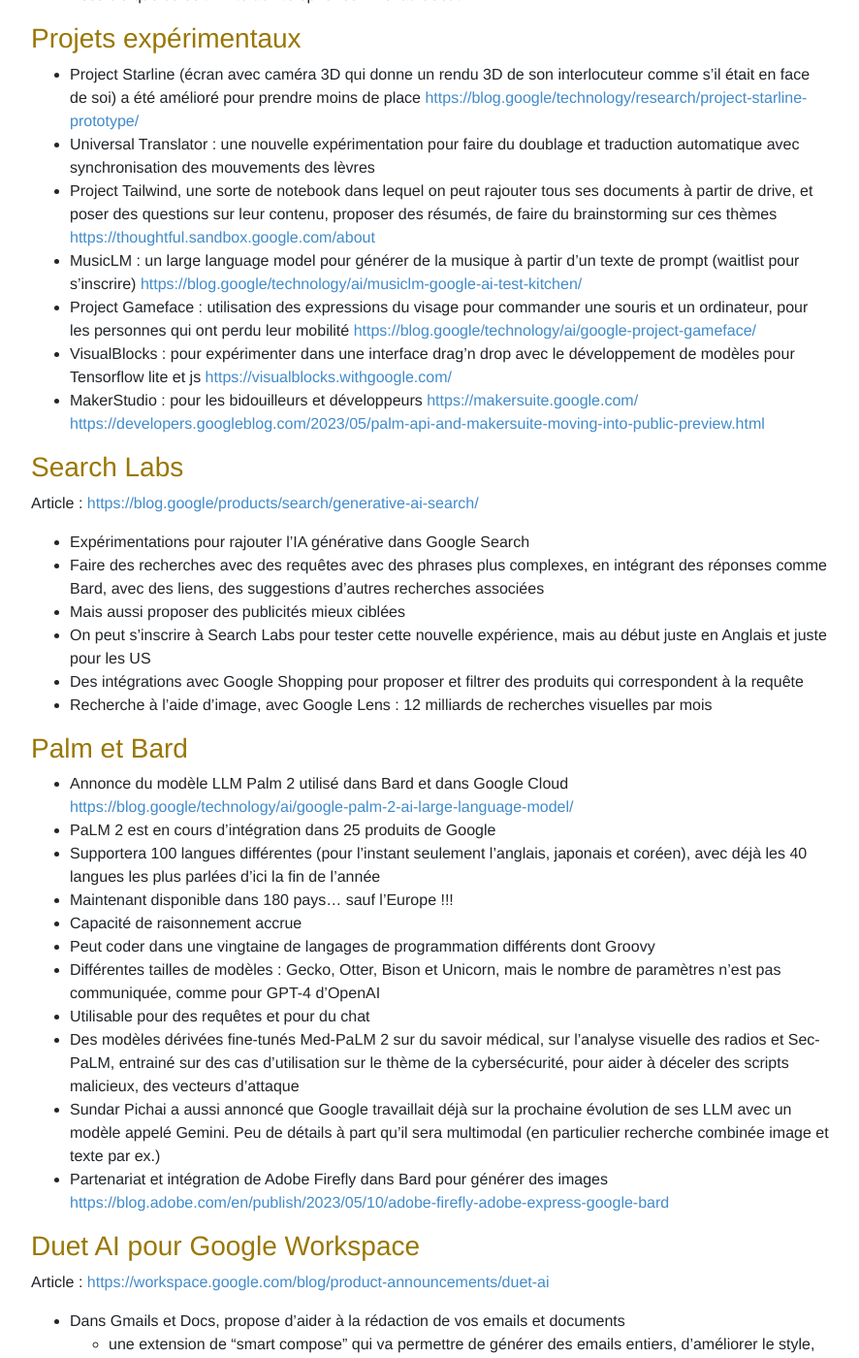
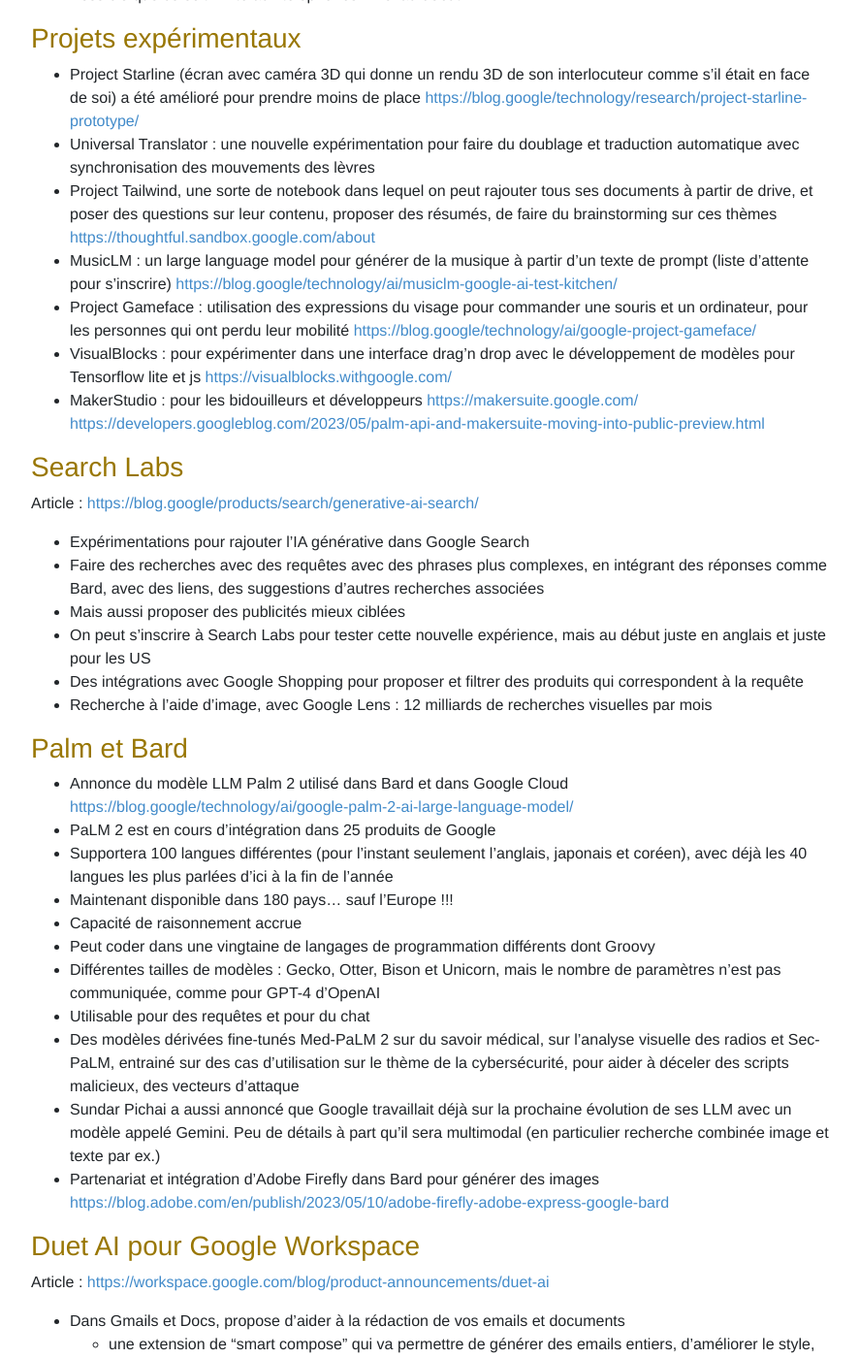
Before and after one commit to lescastcodeurs/lescastcodeurs.com, a Jekyll site: the page built from _posts/2023-05-25-lcc-296-interview-google-ia-ia-i-o-2023.md, in a window 1280 px wide and 1400 px high, scrolled down 2435 px. Shown: the whole window at 97% size, without its empty margins (53-939 px from the left). Built offline with Jekyll 4.4.1, drawn with Linux system fonts in a browser that asks for light colours; some of the changed text lies outside the part shown.

Commit message:
Correction de typos sur 2023-05-25-lcc-296-interview-google-ia-ia-i-o-2023.md

```diff
--- a/_posts/2023-05-25-lcc-296-interview-google-ia-ia-i-o-2023.md
+++ b/_posts/2023-05-25-lcc-296-interview-google-ia-ia-i-o-2023.md
@@ -57,7 +57,7 @@ Article : [https://blog.google/products/pixel/google-pixel-tablet/](https://blog
 
 * Une belle tablette de 11 pouces, avec un dock de recharge avec enceinte intégrée
 * Processeur Tensor G2, Chromecast intégré
-* C’est un peu comme le Google Nest Hub Max mais avec un écran détachable
+* C’est un peu comme le Google Nest Hub Max, mais avec un écran détachable
 * Une coque pratique avec un trépied intégré et qui n’empêche pas de recharger la tablette sur le dock
 * En mode dock, c’est comme l’écran du Google Home App, et dès qu’on la décroche, on est en mode multi-utilisateur, chacun avec son profil
 
@@ -114,7 +114,7 @@ Article Magic Editor : [https://blog.google/products/photos/google-photos-magic-
 * Project Starline (écran avec caméra 3D qui donne un rendu 3D de son interlocuteur comme s’il était en face de soi) a été amélioré pour prendre moins de place [https://blog.google/technology/research/project-starline-prototype/](https://blog.google/technology/research/project-starline-prototype/)
 * Universal Translator : une nouvelle expérimentation pour faire du doublage et traduction automatique avec synchronisation des mouvements des lèvres
 * Project Tailwind, une sorte de notebook dans lequel on peut rajouter tous ses documents à partir de drive, et poser des questions sur leur contenu, proposer des résumés, de faire du brainstorming sur ces thèmes [https://thoughtful.sandbox.google.com/about](https://thoughtful.sandbox.google.com/about)
-* MusicLM : un large language model pour générer de la musique à partir d’un texte de prompt (waitlist pour s’inscrire)  [https://blog.google/technology/ai/musiclm-google-ai-test-kitchen/](https://blog.google/technology/ai/musiclm-google-ai-test-kitchen/)
+* MusicLM : un large language model pour générer de la musique à partir d’un texte de prompt (liste d’attente pour s’inscrire)  [https://blog.google/technology/ai/musiclm-google-ai-test-kitchen/](https://blog.google/technology/ai/musiclm-google-ai-test-kitchen/)
 * Project Gameface : utilisation des expressions du visage pour commander une souris et un ordinateur, pour les personnes qui ont perdu leur mobilité [https://blog.google/technology/ai/google-project-gameface/](https://blog.google/technology/ai/google-project-gameface/)
 * VisualBlocks : pour expérimenter dans une interface drag’n drop avec le développement de modèles pour Tensorflow lite et js [https://visualblocks.withgoogle.com/](https://visualblocks.withgoogle.com/)
 * MakerStudio : pour les bidouilleurs et développeurs [https://makersuite.google.com/](https://makersuite.google.com/) \
@@ -128,7 +128,7 @@ Article : [https://blog.google/products/search/generative-ai-search/](https://bl
 * Expérimentations pour rajouter l’IA générative dans Google Search
 * Faire des recherches avec des requêtes avec des phrases plus complexes, en intégrant des réponses comme Bard, avec des liens, des suggestions d’autres recherches associées
 * Mais aussi proposer des publicités mieux ciblées
-* On peut s’inscrire à Search Labs pour tester cette nouvelle expérience, mais au début juste en Anglais et juste pour les US
+* On peut s’inscrire à Search Labs pour tester cette nouvelle expérience, mais au début juste en anglais et juste pour les US
 * Des intégrations avec Google Shopping pour proposer et filtrer des produits qui correspondent à la requête
 * Recherche à l’aide d’image, avec Google Lens : 12 milliards de recherches visuelles par mois
 
@@ -137,7 +137,7 @@ Article : [https://blog.google/products/search/generative-ai-search/](https://bl
 
 * Annonce du modèle LLM Palm 2 utilisé dans Bard et dans Google Cloud [https://blog.google/technology/ai/google-palm-2-ai-large-language-model/](https://blog.google/technology/ai/google-palm-2-ai-large-language-model/)
 * PaLM 2 est en cours d’intégration dans 25 produits de Google
-* Supportera 100 langues différentes (pour l’instant seulement l’anglais, japonais et coréen), avec déjà les 40 langues les plus parlées d’ici la fin de l’année
+* Supportera 100 langues différentes (pour l’instant seulement l’anglais, japonais et coréen), avec déjà les 40 langues les plus parlées d’ici à la fin de l’année
 * Maintenant disponible dans 180 pays… sauf l’Europe !!!
 * Capacité de raisonnement accrue
 * Peut coder dans une vingtaine de langages de programmation différents dont Groovy
@@ -145,7 +145,7 @@ Article : [https://blog.google/products/search/generative-ai-search/](https://bl
 * Utilisable pour des requêtes et pour du chat
 * Des modèles dérivées fine-tunés Med-PaLM 2 sur du savoir médical, sur l’analyse visuelle des radios et Sec-PaLM, entrainé sur des cas d’utilisation sur le thème de la cybersécurité, pour aider à déceler des scripts malicieux, des vecteurs d’attaque
 * Sundar Pichai a aussi annoncé que Google travaillait déjà sur la prochaine évolution de ses LLM avec un modèle appelé Gemini. Peu de détails à part qu’il sera multimodal (en particulier recherche combinée image et texte par ex.)
-* Partenariat et intégration de Adobe Firefly dans Bard pour générer des images [https://blog.adobe.com/en/publish/2023/05/10/adobe-firefly-adobe-express-google-bard](https://blog.adobe.com/en/publish/2023/05/10/adobe-firefly-adobe-express-google-bard)
+* Partenariat et intégration d’Adobe Firefly dans Bard pour générer des images [https://blog.adobe.com/en/publish/2023/05/10/adobe-firefly-adobe-express-google-bard](https://blog.adobe.com/en/publish/2023/05/10/adobe-firefly-adobe-express-google-bard)
 
 
 ### Duet AI pour Google Workspace
```
Also changed, not shown: other parts of _posts/2023-05-25-lcc-296-interview-google-ia-ia-i-o-2023.md (+1 -1 lines).
